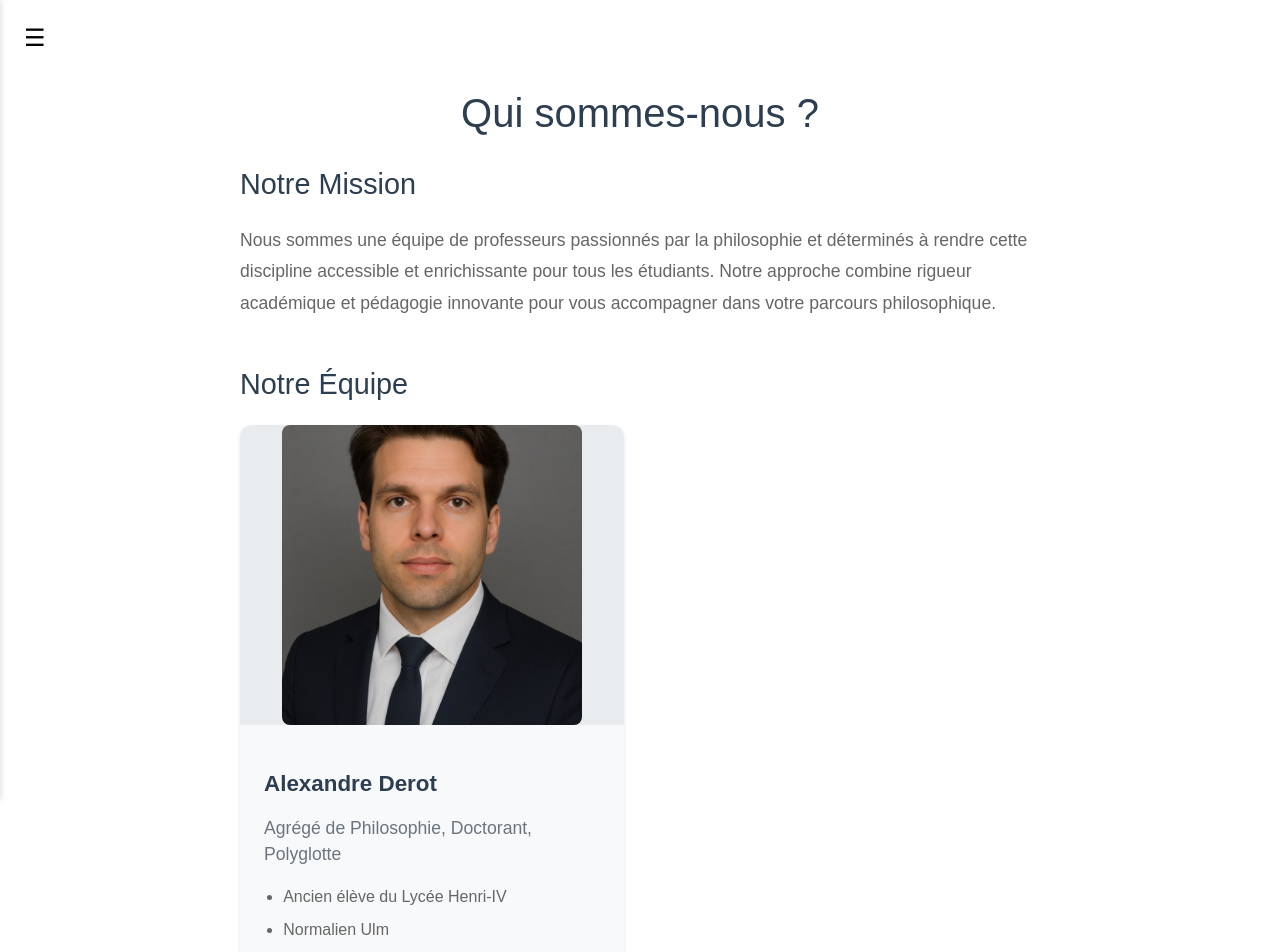
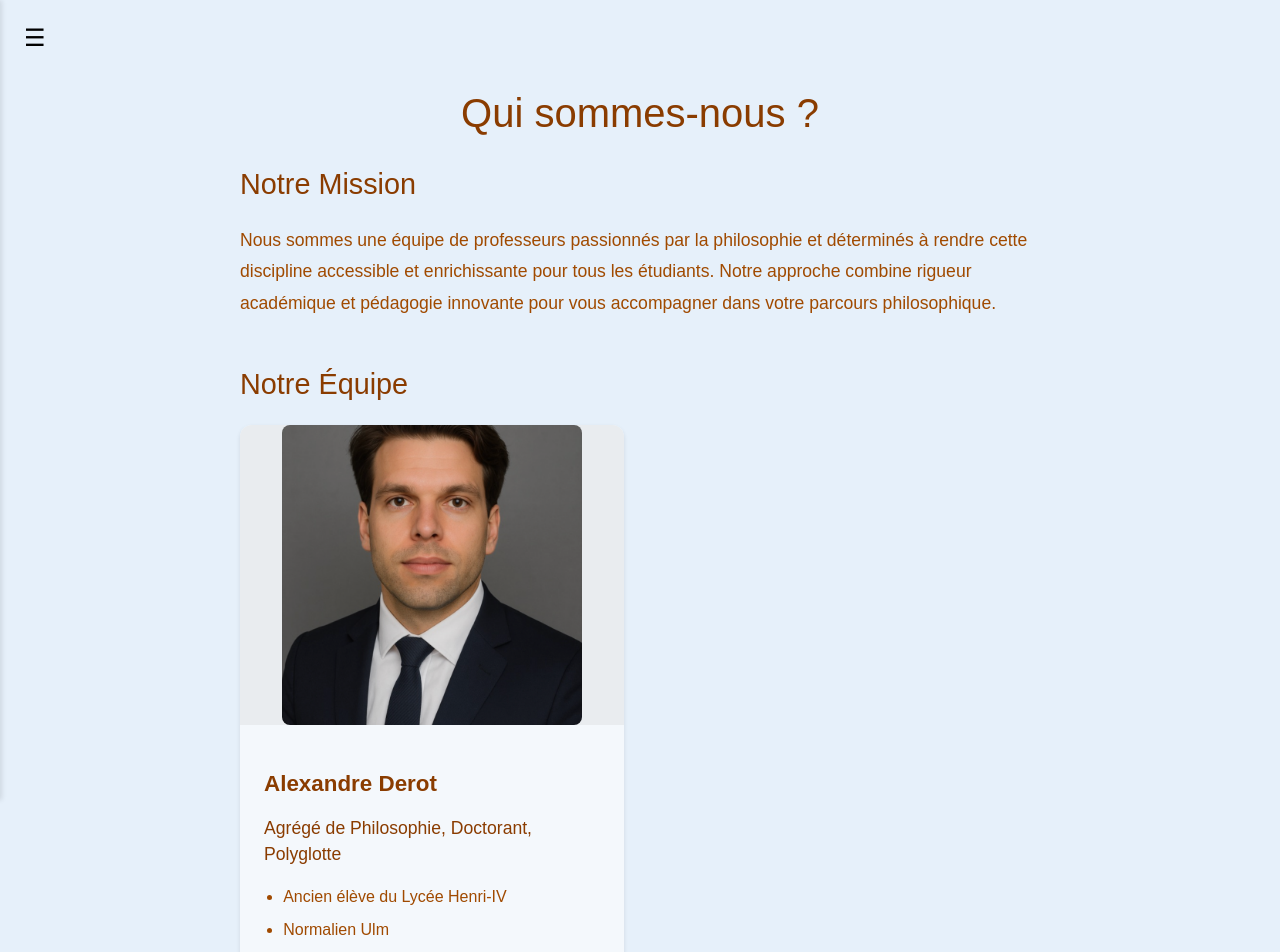
Before and after one commit to Relkondo/aristotle, a SvelteKit app: page /qui-sommes-nous in a window 1280 px wide. Shown: the top 952 px of the page. Built offline with nearby package versions, Linux system fonts and the light colour scheme.

Commit message:
color theme modification

```diff
--- a/src/routes/+layout.svelte
+++ b/src/routes/+layout.svelte
@@ -43,6 +43,17 @@
 </div>
 
 <style>
+	:root {
+		--background-main: #e6f0fa;
+		--background-card: #f4f8fc;
+		--text-main: #8a3c00;
+		--sidebar-bg: #dde8f3;
+		--sidebar-link-hover: #fbeee0;
+	}
+	body, .layout {
+		background: var(--background-main);
+		color: var(--text-main);
+	}
 	.layout {
 		display: flex;
 		min-height: 100vh;
@@ -77,7 +88,7 @@
 		top: 0;
 		width: 250px;
 		height: 100vh;
-		background-color: #f8f9fa;
+		background-color: var(--sidebar-bg);
 		box-shadow: 2px 0 5px rgba(0, 0, 0, 0.1);
 		transition: left 0.3s ease;
 		z-index: 99;
@@ -99,7 +110,7 @@
 
 	.sidebar a {
 		text-decoration: none;
-		color: #2c3e50;
+		color: var(--text-main);
 		font-size: 1.1rem;
 		display: block;
 		padding: 0.5rem;
@@ -108,13 +119,14 @@
 	}
 
 	.sidebar a:hover {
-		background-color: #e9ecef;
-		color: #1a252f;
+		background-color: var(--sidebar-link-hover);
+		color: #a04a00;
 	}
 
 	main {
 		flex: 1;
 		padding: 2rem;
-		background-color: #ffffff;
+		background: none;
+		color: var(--text-main);
 	}
 </style>
--- a/src/routes/+page.svelte
+++ b/src/routes/+page.svelte
@@ -33,19 +33,24 @@
 		margin: 0 auto;
 		padding: 2rem;
 		text-align: center;
+		background: none;
+		color: var(--text-main);
 	}
 
 	h1 {
 		font-size: 3rem;
-		color: #2c3e50;
+		color: var(--text-main);
 		margin-bottom: 2rem;
+	}
+
+	.welcome-text, .welcome-text p {
+		color: var(--text-main);
 	}
 
 	.welcome-text {
 		max-width: 800px;
 		margin: 0 auto 3rem auto;
 		line-height: 1.6;
-		color: #34495e;
 	}
 
 	.welcome-text p {
@@ -58,29 +63,30 @@
 	}
 
 	.video-container {
-		background-color: #f5f5f5;
+		background: var(--background-card);
 		aspect-ratio: 16/9;
 		display: flex;
 		align-items: center;
 		justify-content: center;
 		border-radius: 8px;
-		color: #666;
+		color: #a04a00;
 	}
 
 	.recommend-link {
 		display: inline-block;
 		margin: 2rem auto 0 auto;
 		padding: 1rem 2rem;
-		background: #e9ecef;
-		color: #2c3e50;
+		background: var(--sidebar-link-hover);
+		color: var(--text-main);
 		border-radius: 8px;
 		font-size: 1.1rem;
 		text-decoration: none;
 		transition: background 0.2s, color 0.2s;
 		box-shadow: 0 2px 4px rgba(0,0,0,0.04);
+		border: 1px solid #e6cfa7;
 	}
 	.recommend-link:hover {
-		background: #d1d8e0;
-		color: #1a252f;
+		background: #fbe3c0;
+		color: #a04a00;
 	}
 </style>
--- a/src/routes/cours/+page.svelte
+++ b/src/routes/cours/+page.svelte
@@ -59,15 +59,17 @@
     padding: 2rem;
   }
 
+  h1, .subtitle {
+    color: var(--text-main);
+  }
+
   h1 {
-    color: #2c3e50;
     font-size: 2.5rem;
     margin-bottom: 1rem;
     text-align: center;
   }
 
   .subtitle {
-    color: #666;
     text-align: center;
     margin-bottom: 3rem;
     font-size: 1.2rem;
@@ -81,7 +83,8 @@
   }
 
   .track-card {
-    background: white;
+    background: var(--background-card);
+    color: var(--text-main);
     border-radius: 12px;
     padding: 2rem;
     box-shadow: 0 4px 6px rgba(0, 0, 0, 0.1);
@@ -93,6 +96,8 @@
   }
 
   .track-card:hover {
+    background: #e6cfa7;
+    color: #a04a00;
     transform: translateY(-5px);
     box-shadow: 0 8px 15px rgba(0, 0, 0, 0.1);
     border-color: var(--track-hover-color);
@@ -106,7 +111,6 @@
   }
 
   .track-header h2 {
-    color: var(--track-color);
     font-size: 1.8rem;
     margin: 0;
   }
@@ -121,7 +125,6 @@
   }
 
   .track-description {
-    color: #666;
     line-height: 1.6;
     flex-grow: 1;
   }
--- a/src/routes/preferences/+page.svelte
+++ b/src/routes/preferences/+page.svelte
@@ -11,6 +11,10 @@
 </div>
 
 <style>
+    .container, h1, p, label, input, .preferences-section {
+        color: var(--text-main);
+    }
+
     .container {
         max-width: 1200px;
         margin: 0 auto;
@@ -18,7 +22,6 @@
     }
 
     h1 {
-        color: #2c3e50;
         margin-bottom: 1rem;
     }
 </style>
--- a/src/routes/profile/+page.svelte
+++ b/src/routes/profile/+page.svelte
@@ -21,4 +21,8 @@
         color: #2c3e50;
         margin-bottom: 1rem;
     }
+
+    .container, h1, p, label, input, .profile-section {
+        color: var(--text-main);
+    }
 </style>
--- a/src/routes/qui-sommes-nous/+page.svelte
+++ b/src/routes/qui-sommes-nous/+page.svelte
@@ -51,10 +51,12 @@
     max-width: 1200px;
     margin: 0 auto;
     padding: 2rem;
+    background: none;
+    color: var(--text-main);
   }
 
   h1 {
-    color: #2c3e50;
+    color: var(--text-main);
     font-size: 2.5rem;
     margin-bottom: 2rem;
     text-align: center;
@@ -70,13 +72,13 @@
   }
 
   h2 {
-    color: #2c3e50;
+    color: var(--text-main);
     font-size: 1.8rem;
     margin-bottom: 1.5rem;
   }
 
   .intro p {
-    color: #666;
+    color: #a04a00;
     line-height: 1.8;
     font-size: 1.1rem;
   }
@@ -87,7 +89,8 @@
   }
 
   .professor-card {
-    background: #f8f9fa;
+    background: var(--background-card);
+    color: var(--text-main);
     border-radius: 12px;
     overflow: hidden;
     box-shadow: 0 2px 4px rgba(0,0,0,0.1);
@@ -119,19 +122,19 @@
   }
 
   .professor-info h3 {
-    color: #2c3e50;
+    color: var(--text-main);
     font-size: 1.4rem;
     margin-bottom: 0.5rem;
   }
 
   .professor-info .title {
-    color: #6c757d;
+    color: var(--text-main);
     font-size: 1.1rem;
     margin-bottom: 1rem;
   }
 
   .bio-list {
-    color: #666;
+    color: #a04a00;
     line-height: 1.6;
     font-size: 1rem;
     padding-left: 1.2em;
--- a/src/routes/recommendation/+page.svelte
+++ b/src/routes/recommendation/+page.svelte
@@ -80,15 +80,16 @@
     max-width: 600px;
     margin: 3rem auto;
     padding: 2rem;
-    background: #f8f9fa;
+    background: var(--background-card);
     border-radius: 12px;
     box-shadow: 0 2px 8px rgba(0,0,0,0.04);
     text-align: center;
     position: relative;
     min-height: 400px;
+    color: var(--text-main);
   }
   h1 {
-    color: #2c3e50;
+    color: var(--text-main);
     font-size: 2rem;
     margin-bottom: 2rem;
   }
@@ -96,7 +97,7 @@
     margin-bottom: 2rem;
   }
   h2 {
-    color: #2c3e50;
+    color: var(--text-main);
     font-size: 1.3rem;
     margin-bottom: 1.5rem;
   }
@@ -109,7 +110,7 @@
   }
   label {
     font-size: 1.1rem;
-    color: #34495e;
+    color: var(--text-main);
     display: flex;
     align-items: center;
     gap: 0.5rem;
@@ -132,9 +133,9 @@
     position: absolute;
     right: 2rem;
     bottom: 2rem;
-    background: #6c757d;
-    color: white;
-    border: none;
+    background: var(--sidebar-link-hover);
+    color: var(--text-main);
+    border: 1px solid #e6cfa7;
     padding: 0.75rem 1.5rem;
     border-radius: 6px;
     font-size: 1rem;
@@ -143,6 +144,7 @@
     z-index: 10;
   }
   .nav-button.next:hover {
-    background: #495057;
+    background: #fbe3c0;
+    color: #a04a00;
   }
 </style>
```
